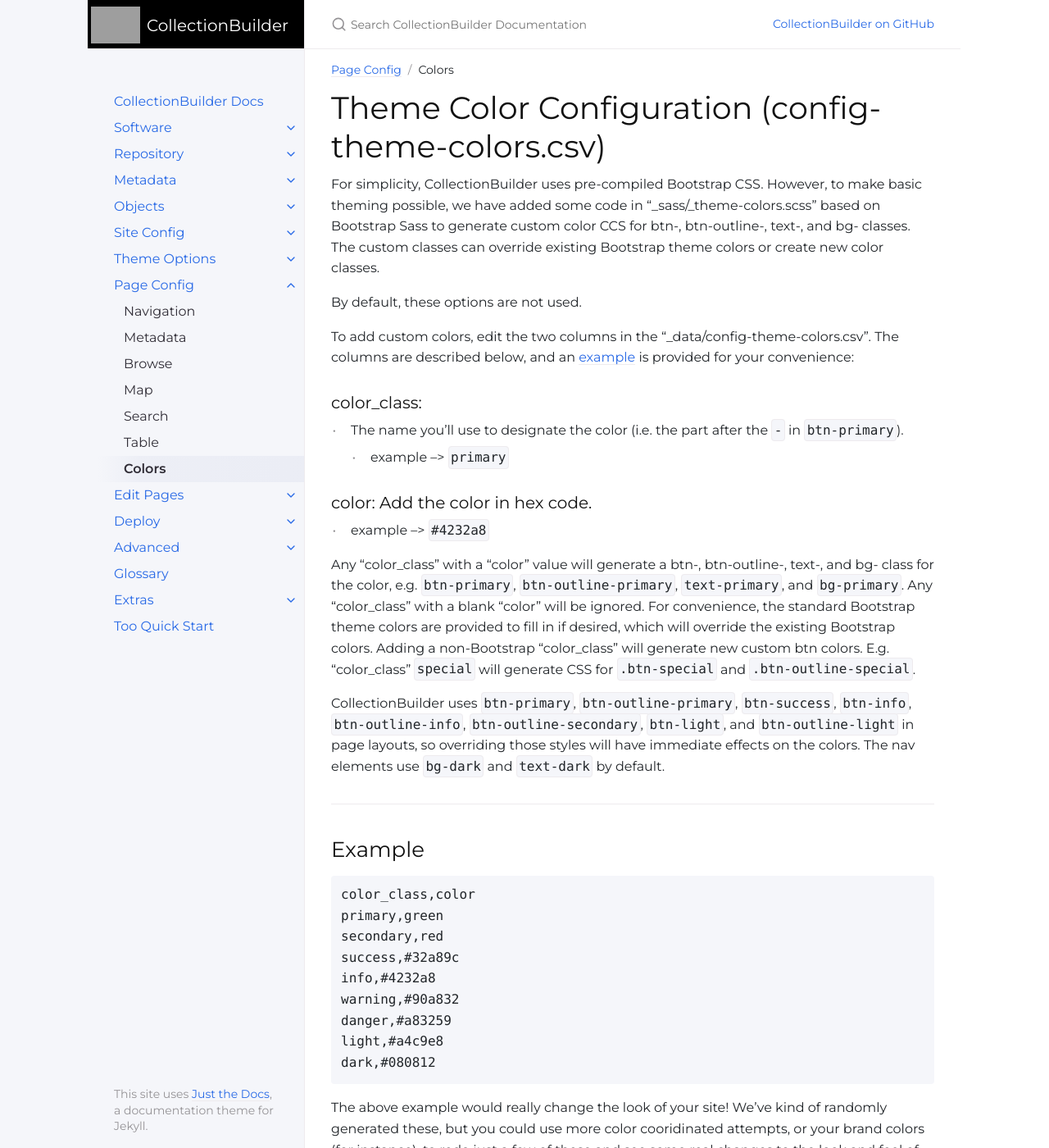
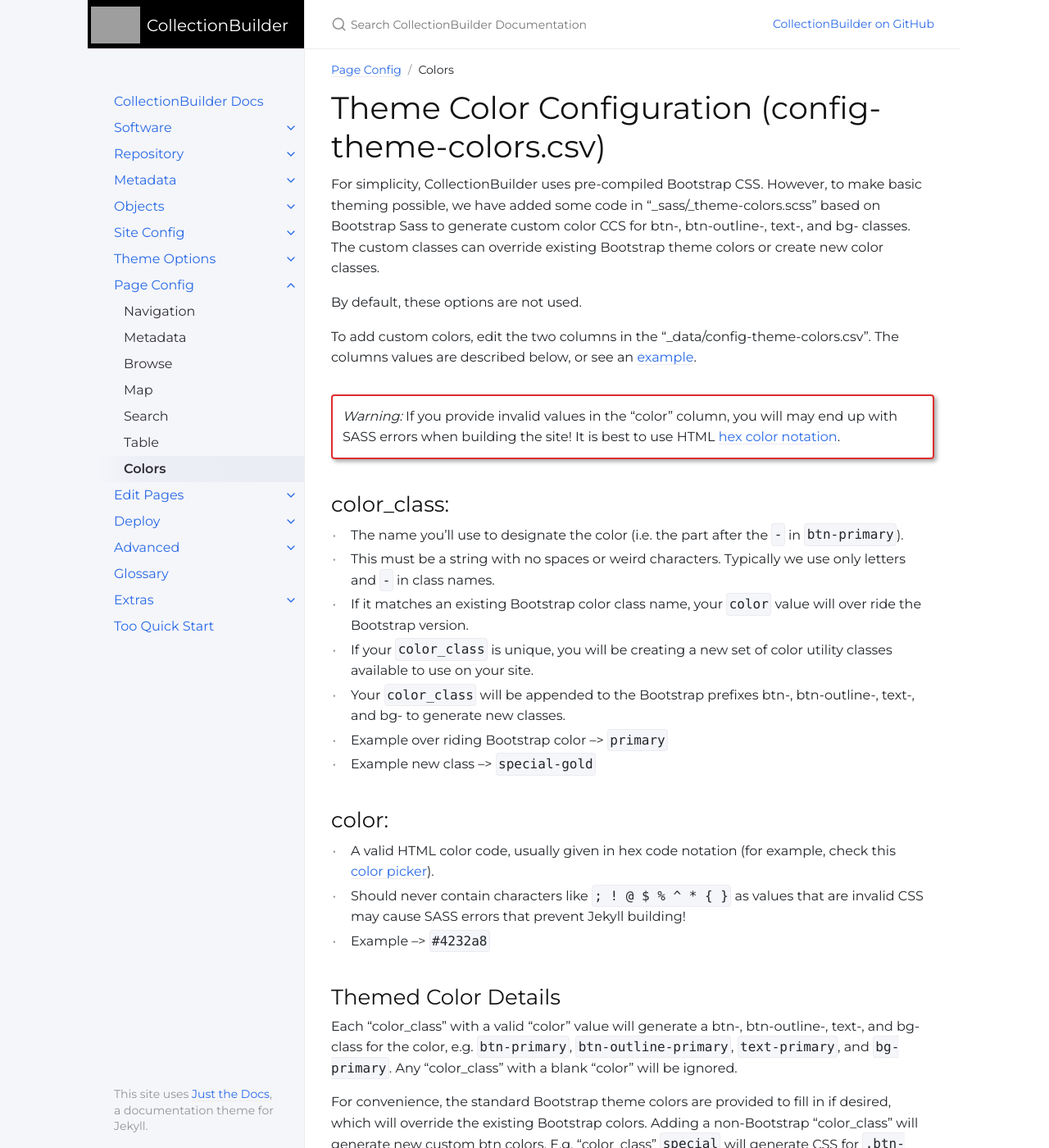
Before and after one commit to CollectionBuilder/cb-docs, a Jekyll site: the page built from docs/customization/config-theme-colors.md, in a window 1280 px wide and 1400 px high. Shown: the whole window at 82% size. Built offline with Jekyll 4.4.1, drawn with Linux system fonts in a browser that asks for light colours; some of the changed text lies outside the part shown.

Commit message:
update color theme docs

````diff
--- a/docs/customization/config-theme-colors.md
+++ b/docs/customization/config-theme-colors.md
@@ -13,17 +13,33 @@ The custom classes can override existing Bootstrap theme colors or create new co
 By default, these options are not used.
 
 To add custom colors, edit the two columns in the "_data/config-theme-colors.csv".
-The columns are described below, and an [example](#example) is provided for your convenience:
+The columns values are described below, or see an [example](#example).
 
-### color_class:
+{:.alert .alert-red}
+*Warning:* If you provide invalid values in the "color" column, you will may end up with SASS errors when building the site!
+It is best to use HTML [hex color notation](https://www.w3schools.com/colors/colors_picker.asp).
+
+## color_class:
+
 - The name you'll use to designate the color (i.e. the part after the `-` in `btn-primary`).
-    - example --> `primary`
+- This must be a string with no spaces or weird characters. Typically we use only letters and `-` in class names.
+- If it matches an existing Bootstrap color class name, your `color` value will over ride the Bootstrap version.
+- If your `color_class` is unique, you will be creating a new set of color utility classes available to use on your site.
+- Your `color_class` will be appended to the Bootstrap prefixes btn-, btn-outline-, text-, and bg- to generate new classes.
+- Example over riding Bootstrap color --> `primary`
+- Example new class --> `special-gold`
 
-### color: Add the color in hex code.
-- example --> `#4232a8`
+## color:
 
-Any "color_class" with a "color" value will generate a btn-, btn-outline-, text-, and bg- class for the color, e.g. `btn-primary`, `btn-outline-primary`, `text-primary`, and `bg-primary`.
+- A valid HTML color code, usually given in hex code notation (for example, check this [color picker](https://www.w3schools.com/colors/colors_picker.asp)).
+- Should never contain characters like `; ! @ $ % ^ * { }` as values that are invalid CSS may cause SASS errors that prevent Jekyll building!
+- Example --> `#4232a8`
+
+## Themed Color Details
+
+Each "color_class" with a valid "color" value will generate a btn-, btn-outline-, text-, and bg- class for the color, e.g. `btn-primary`, `btn-outline-primary`, `text-primary`, and `bg-primary`.
 Any "color_class" with a blank "color" will be ignored.
+
 For convenience, the standard Bootstrap theme colors are provided to fill in if desired, which will override the existing Bootstrap colors.
 Adding a non-Bootstrap "color_class" will generate new custom btn colors.
 E.g. "color_class" `special` will generate CSS for `.btn-special` and `.btn-outline-special`.
@@ -31,7 +47,7 @@ E.g. "color_class" `special` will generate CSS for `.btn-special` and `.btn-outl
 CollectionBuilder uses `btn-primary`, `btn-outline-primary`, `btn-success`, `btn-info`, `btn-outline-info`, `btn-outline-secondary`, `btn-light`, and `btn-outline-light` in page layouts, so overriding those styles will have immediate effects on the colors.
 The nav elements use `bg-dark` and `text-dark` by default.
 
----
+---------
 
 ## Example
 
@@ -47,4 +63,5 @@ light,#a4c9e8
 dark,#080812
 ```
 
-The above example would really change the look of your site! We've kind of randomly generated these, but you could use more color cooridinated attempts, or your brand colors (for instance), to redo just a few of these and see some real changes to the look and feel of the site.
+The above example would really change the look of your site!
+We've kind of randomly generated these, but you could use more color coordinated attempts, or your organization brand colors (for instance), to redo just a few of these and see some real changes to the look and feel of the site.
````
